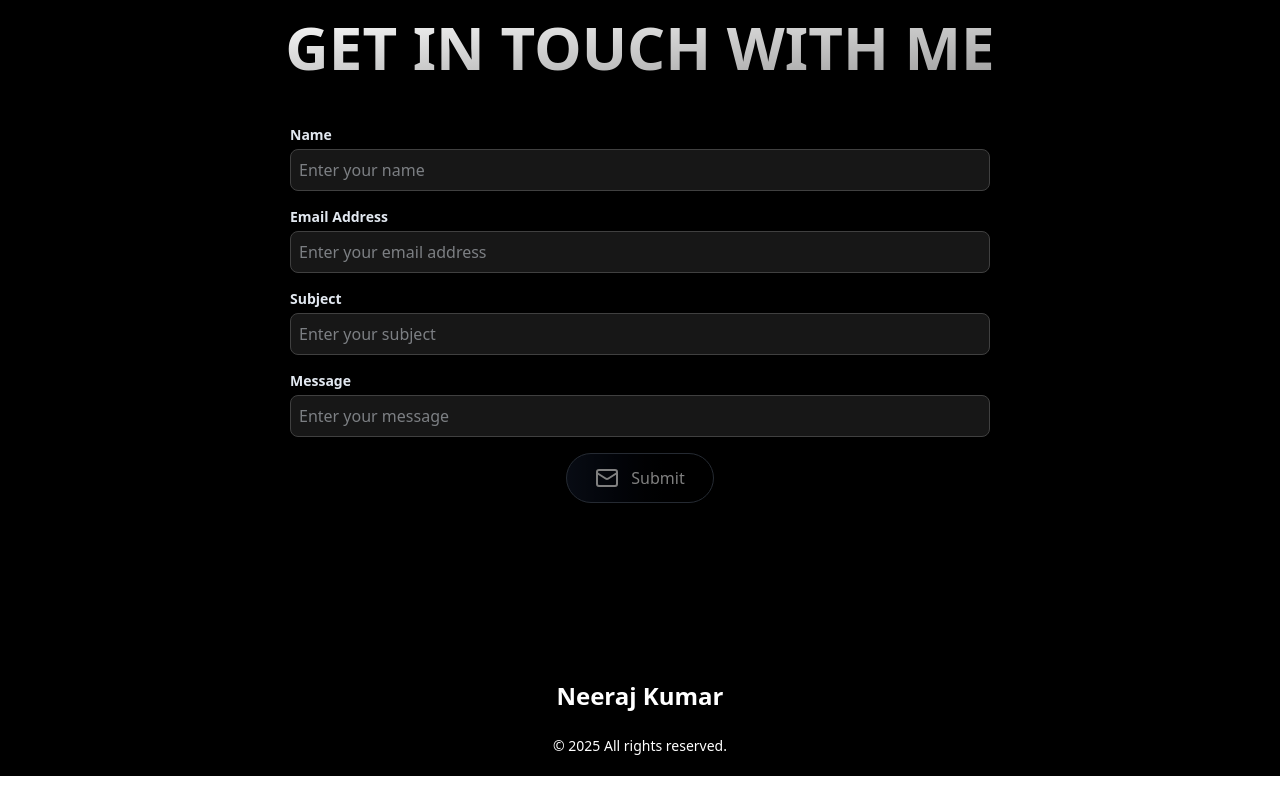
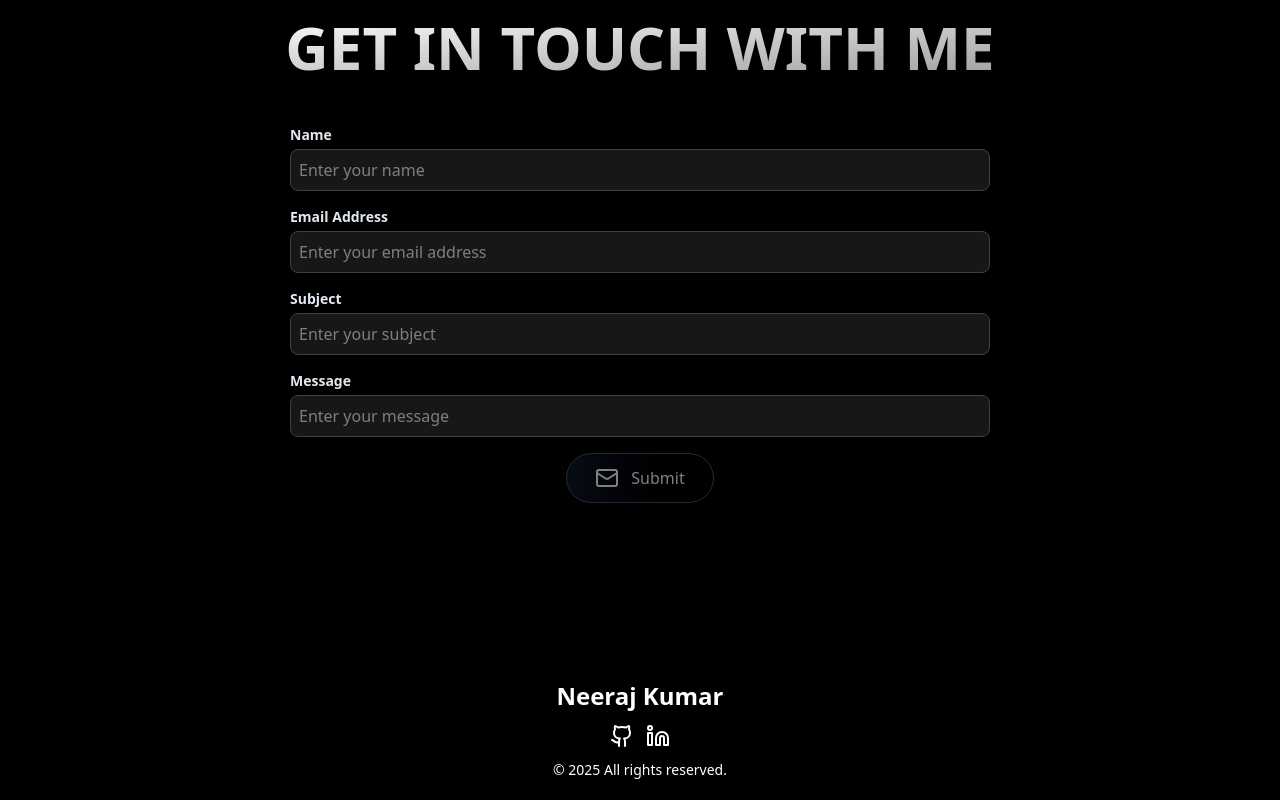
Before and after one commit to neerajkumar002/myPortfolio, a React (Vite) app: page / in a window 1280 px wide. Shown: the part 3340-4140 px from the top of the page. Before the commit the page ends 4116 px from the top, so only its background shows below. Built offline with nearby package versions, Linux system fonts and the light colour scheme.

Commit message:
fix: add icons in footer

```diff
--- a/src/components/Footer component/FooterComponent.jsx
+++ b/src/components/Footer component/FooterComponent.jsx
@@ -1,12 +1,12 @@
-
+import { GithubIcon, LinkedinIcon } from "lucide-react";
 
 const FooterComponent = () => {
   return (
     <footer className="flex flex-col gap-3  items-center py-5">
       <h1 className="font-semibold text-2xl">Neeraj Kumar </h1>
       <div className="flex gap-3 ">
-        {/* <GithubIcon />
-        <LinkedinIcon /> */}
+        <GithubIcon />
+        <LinkedinIcon />
       </div>
       <p className="text-sm">&copy; 2025 All rights reserved.</p>
     </footer>
--- a/src/components/Footer/Footer.jsx
+++ /dev/null
@@ -1,16 +0,0 @@
-// import { GithubIcon, LinkedinIcon } from "lucide-react";
-
-const Footer = () => {
-  return (
-    <footer className="flex flex-col gap-3  items-center py-5">
-      <h1 className="font-semibold text-2xl">Neeraj Kumar </h1>
-      <div className="flex gap-3 ">
-        {/* <GithubIcon />
-        <LinkedinIcon /> */}
-      </div>
-      <p className="text-sm">&copy; 2025 All rights reserved.</p>
-    </footer>
-  );
-};
-
-export default Footer;
```
